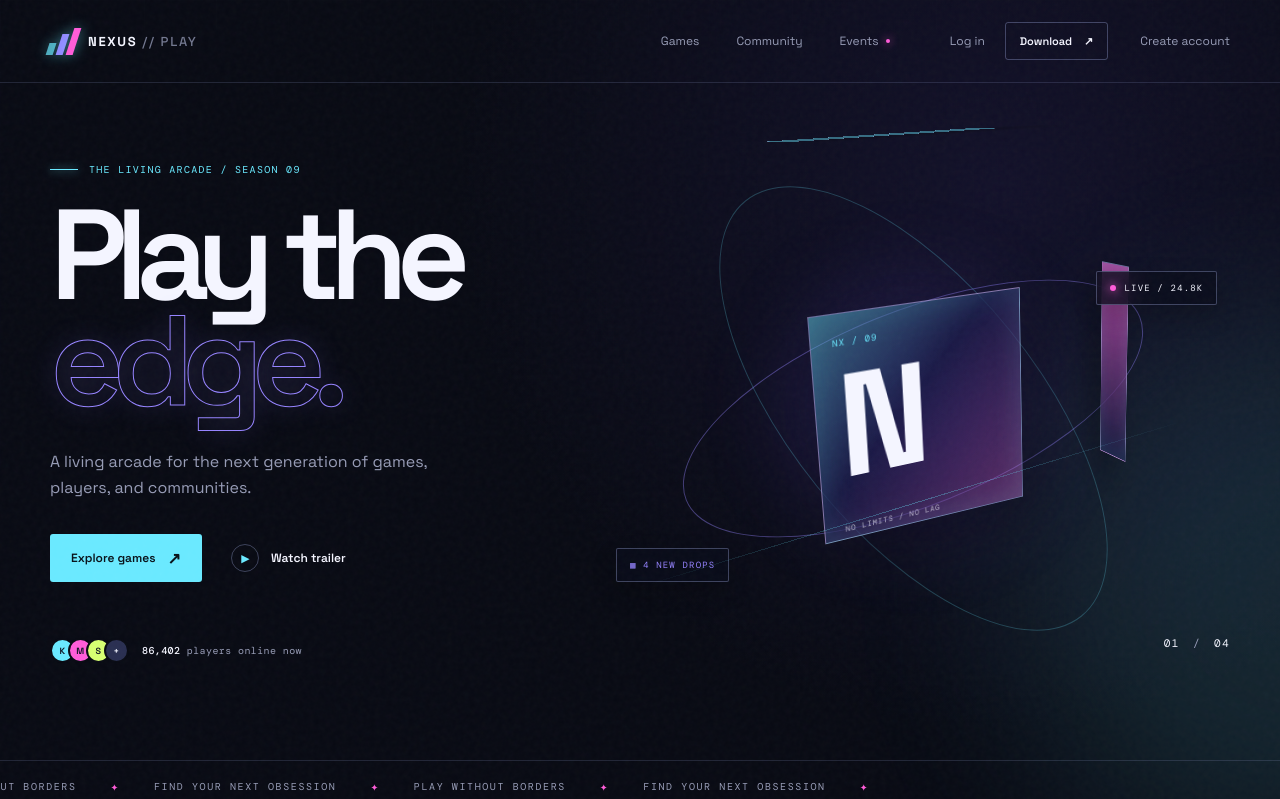
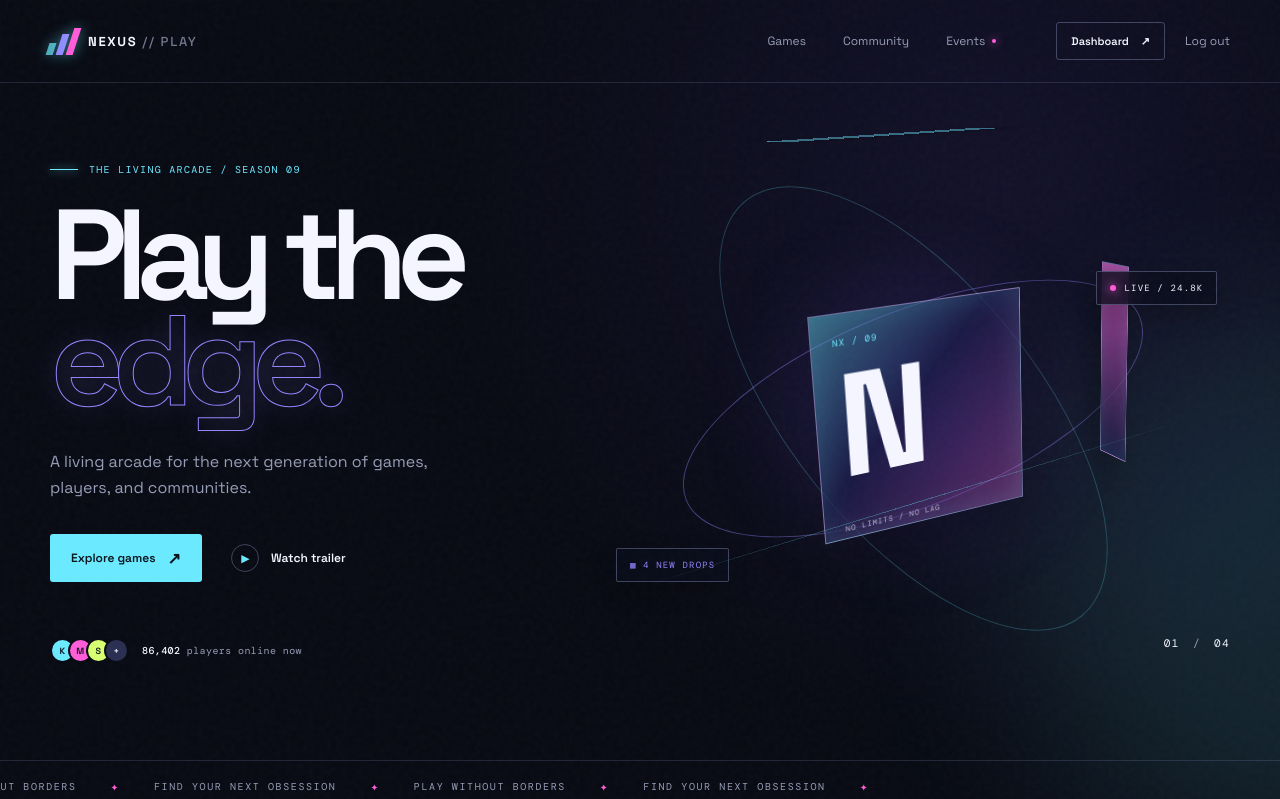
Before and after one commit to ramsingh73729-ctrl/nexus-flask, a Flask app: page / in a window 1280 px wide. Shown: the top 799 px of the page. Run offline with Flask 3, Linux system fonts and the light colour scheme; the visitor is signed in with stand-in values (Sample User, id 1); tables that the repository leaves empty hold one stand-in row (values such as "Sample post"); some libraries are stand-ins or nearby versions.

Commit message:
Connect NEXUS landing navigation

```diff
--- a/templates/index.html
+++ b/templates/index.html
@@ -110,10 +110,20 @@
         <nav class="nav container" aria-label="Primary navigation">
           <a class="logo" href="#top" aria-label="Nexus home"><span class="logo-mark"><i></i><i></i><i></i></span><span>NEXUS<span class="logo-muted"> // PLAY</span></span></a>
           <div class="nav-links" id="nav-links"><a href="#games">Games</a><a href="#community">Community</a><a href="#events">Events <span class="nav-dot"></span></a></div>
-          <div class="nav-actions"><button class="login-button" id="openLogin" type="button">Log in</button><a class="button button-small button-outline" href="#download">Download <span>↗</span></a><button class="menu-toggle" type="button" aria-label="Open menu" aria-expanded="false"><span></span><span></span></button></div>
-       <button class="login-button" id="openSignup" type="button">
-  Create account
-</button> </nav>
+          <div class="nav-actions">
+            {% if current_user %}
+              <a class="button button-small button-outline" href="{{ url_for('dashboard') }}">Dashboard <span>↗</span></a>
+              <a class="login-button" href="{{ url_for('logout') }}">Log out</a>
+            {% else %}
+              <button class="login-button" id="openLogin" type="button">Log in</button>
+              <a class="button button-small button-outline" href="#download">Download <span>↗</span></a>
+            {% endif %}
+            <button class="menu-toggle" type="button" aria-label="Open menu" aria-expanded="false"><span></span><span></span></button>
+          </div>
+          {% if not current_user %}
+            <button class="login-button" id="openSignup" type="button">Create account</button>
+          {% endif %}
+        </nav>
       </header>
 
       <main>
@@ -156,14 +166,8 @@
         <section class="download section container" id="download"><div class="download-panel reveal"><div class="download-glow"></div><div class="download-copy"><p class="section-kicker">04 / Your portal</p><h2>Ready when<br /><em>you are.</em></h2><p>One download. Every world. Jump into the Nexus and find your people.</p><div class="download-actions"><button class="button button-primary download-button" type="button">Download Nexus <span>↗</span></button><span>Windows 10+ / macOS 12+</span></div><p class="download-status" aria-live="polite"></p></div><div class="download-object" aria-hidden="true"><div class="download-ring ring-one"></div><div class="download-ring ring-two"></div><div class="download-disc"><span>N</span></div></div></div></section>
       </main>
 
-</body>
-</html>
       <footer class="footer container"><div class="footer-main"><a class="logo" href="#top"><span class="logo-mark"><i></i><i></i><i></i></span><span>NEXUS<span class="logo-muted"> // PLAY</span></span></a><p>Make your own rules.<br />Stay curious.</p><div class="footer-links"><a href="#games">Games</a><a href="#community">Community</a><a href="#events">Events</a><a href="#download">Support</a></div><a class="social-link" href="#community">◉ Join Discord</a></div><div class="footer-bottom"><span>© 2026 Nexus Interactive</span><span>Built for the curious <i>✦</i></span><div><a href="#top">Privacy</a><a href="#top">Terms</a></div></div></footer>
-
-</body>
-</html>
       <div class="modal-backdrop" id="trailer-modal" hidden><div class="trailer-modal" role="dialog" aria-modal="true" aria-label="Nexus trailer"><button class="modal-close" type="button" aria-label="Close trailer">×</button><div class="trailer-screen"><span>NEXUS // LIVE FEED</span><strong>THE EDGE<br /><em>IS YOURS.</em></strong><button class="trailer-play" type="button" aria-label="Play trailer">▶</button><small>01:46 / SIGNAL LOCKED</small></div></div></div>
     </div>
-
   </body>
 </html>
```
